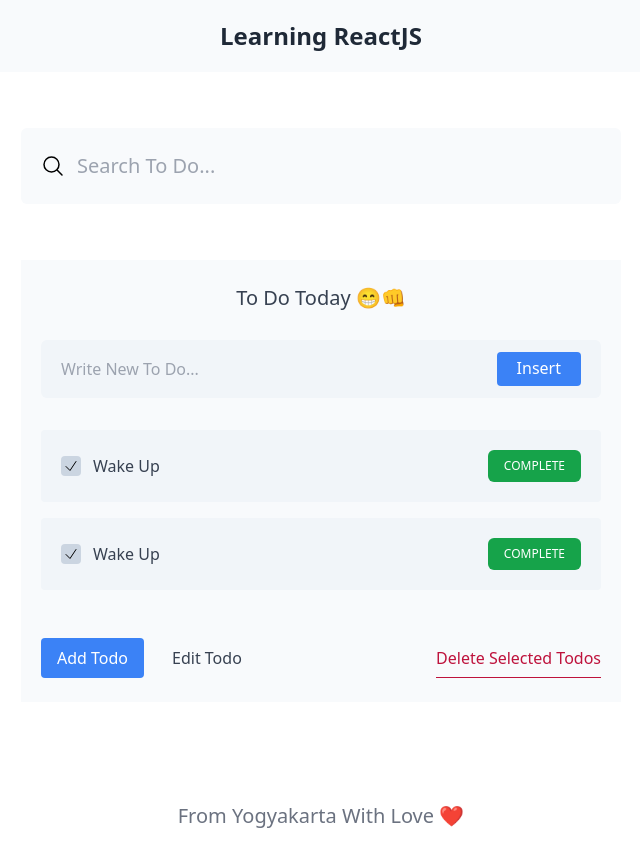
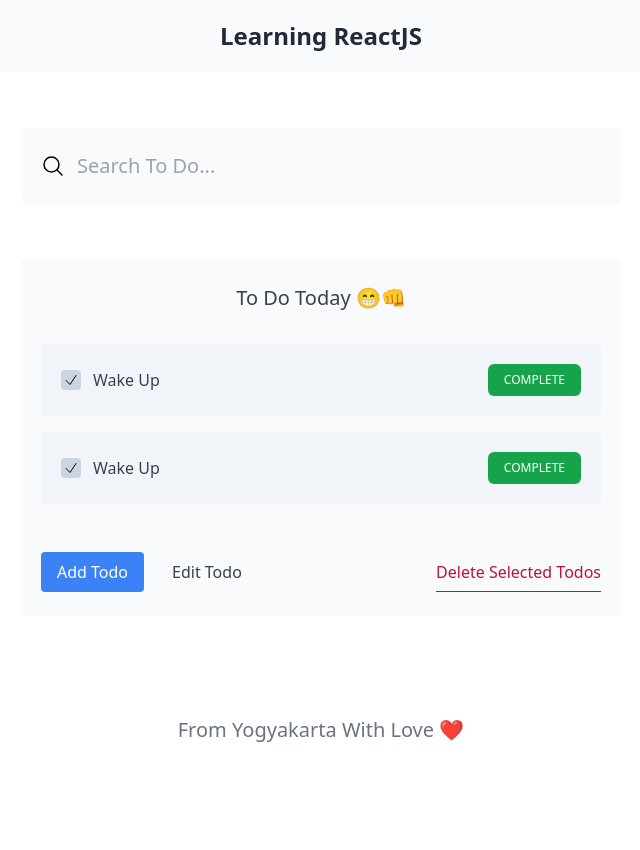
Before and after one commit to iniadnan/react-ts-todo-list, a React (Vite) app: page / in a window 1280 px wide. Shown: the whole page, without its empty margins (319-959 px from the left). After the commit the page ends 800 px from the top, so only its background shows below. Built offline with nearby package versions, Linux system fonts and the light colour scheme.

Commit message:
form new todo set default hidden

```diff
--- a/src/App.tsx
+++ b/src/App.tsx
@@ -17,7 +17,7 @@
           {/* TO DO LIST */}
           <div className="max-w-[600px] w-full mx-auto bg-slate-50 py-6 px-5 mt-10 md:mt-12 lg:mt-14">
             <h2 className="font-medium text-lg md:text-xl text-center text-gray-700">To Do Today 😁👊</h2>
-            <form className="mt-7">
+            <form className="mt-7 hidden">
               <InputNewTodo />
             </form>
             <div className="flex flex-col gap-y-4 mt-8 mb-8 md:mb-10 lg:mb-12">
```
